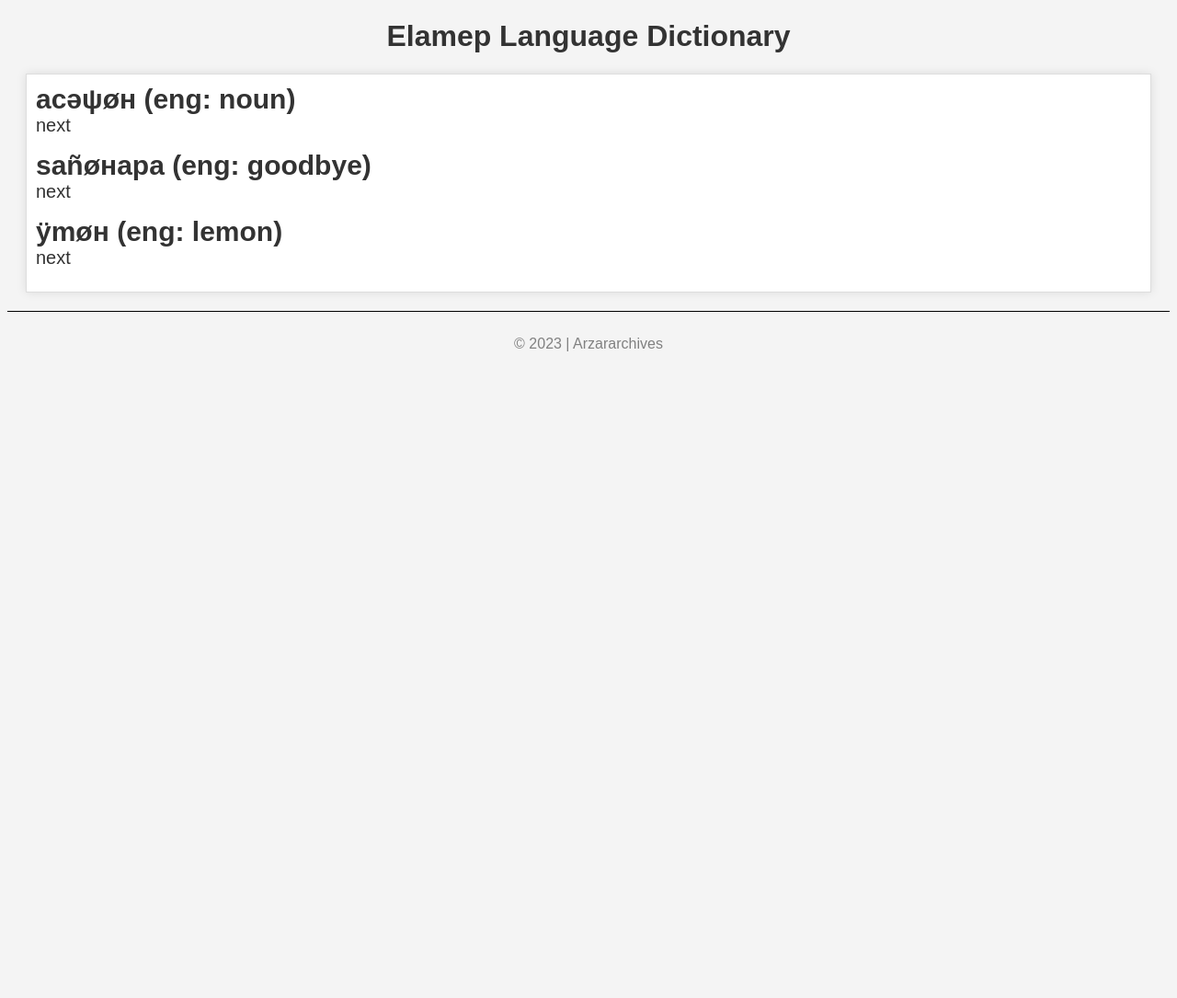
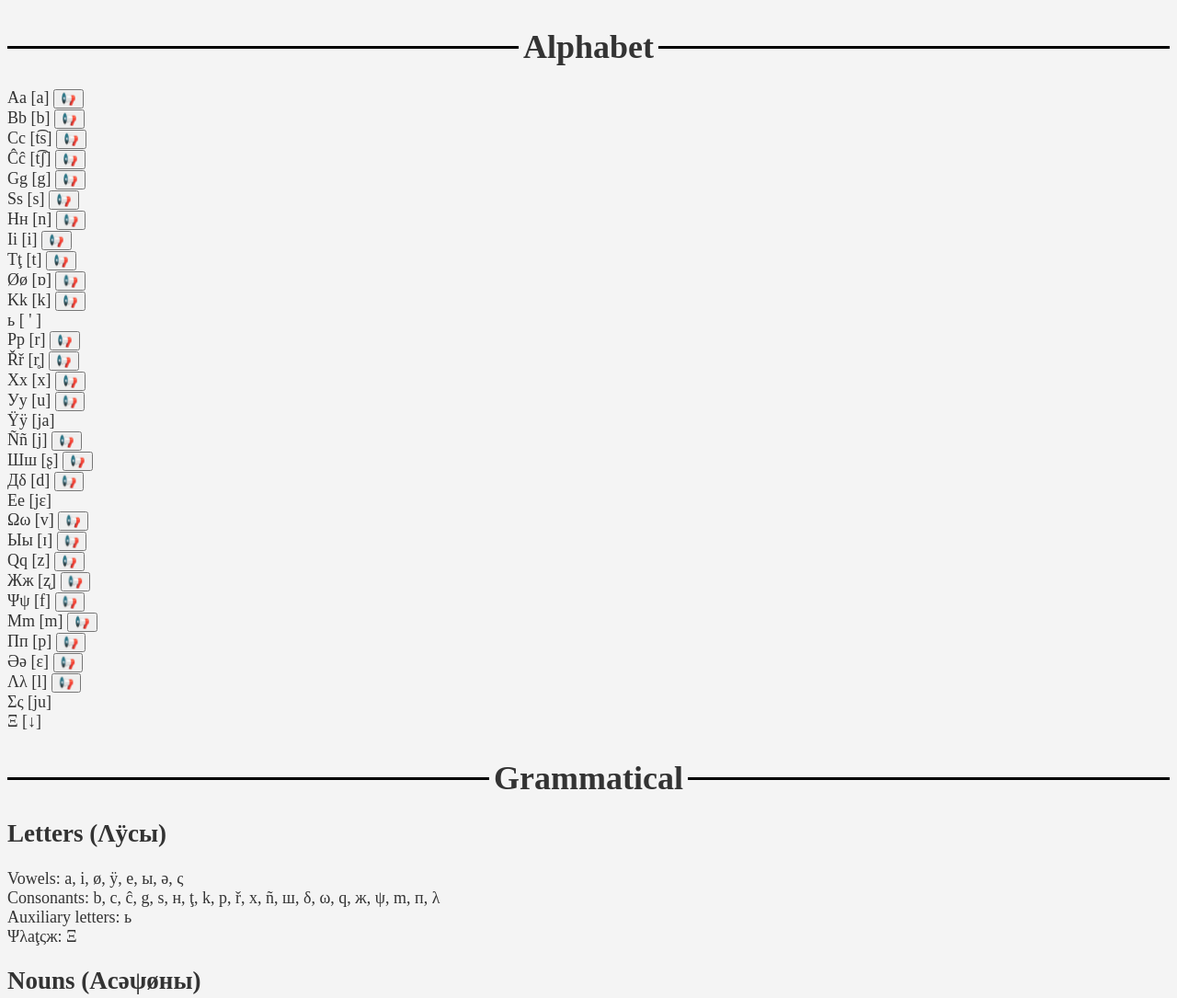
Before and after one commit to ArZarLordOfMango/elamep_language, a plain HTML site: page index.html in a window 1280 px wide. Shown: the top 1085 px of the page at 92% size. Before the commit the page ends 800 px from the top, so only its background shows below. Drawn offline with Linux system fonts and the light colour scheme.

Commit message:
today i cap of tee

```diff
--- a/index.html
+++ b/index.html
@@ -7,6 +7,60 @@
     <link rel="stylesheet" href="style.css">
 </head>
 <body>
+
+    <h1>Alphabet</h1>
+
+    Aa [a] <button class="sound-button" data-sound="https://upload.wikimedia.org/wikipedia/commons/6/65/Open_front_unrounded_vowel.ogg" onclick="playSound(this)">📢</button> <br>
+    Bb [b] <button class="sound-button" data-sound="https://upload.wikimedia.org/wikipedia/commons/2/2c/Voiced_bilabial_plosive.ogg" onclick="playSound(this)">📢</button> <br>
+    Cc [t͡s] <button class="sound-button" data-sound="https://upload.wikimedia.org/wikipedia/commons/9/9d/Voiceless_alveolar_sibilant_affricate.oga" onclick="playSound(this)">📢</button> <br>
+    Ĉĉ [t͡ʃ] <button class="sound-button" data-sound="https://upload.wikimedia.org/wikipedia/commons/9/97/Voiceless_palato-alveolar_affricate.ogg" onclick="playSound(this)">📢</button> <br>
+    Gg [g] <button class="sound-button" data-sound="https://upload.wikimedia.org/wikipedia/commons/1/12/Voiced_velar_plosive_02.ogg" onclick="playSound(this)">📢</button> <br>
+    Ss [s] <button class="sound-button" data-sound="https://upload.wikimedia.org/wikipedia/commons/a/ac/Voiceless_alveolar_sibilant.ogg" onclick="playSound(this)">📢</button> <br>
+    Нн [n] <button class="sound-button" data-sound="https://upload.wikimedia.org/wikipedia/commons/2/29/Alveolar_nasal.ogg" onclick="playSound(this)">📢</button> <br>
+    Іі [i] <button class="sound-button" data-sound="https://upload.wikimedia.org/wikipedia/commons/9/91/Close_front_unrounded_vowel.ogg" onclick="playSound(this)">📢</button> <br>
+    Tţ [t] <button class="sound-button" data-sound="https://upload.wikimedia.org/wikipedia/commons/0/02/Voiceless_alveolar_plosive.ogg" onclick="playSound(this)">📢</button> <br>
+    Øø [ɒ] <button class="sound-button" data-sound="https://upload.wikimedia.org/wikipedia/commons/3/31/PR-open_back_rounded_vowel.ogg" onclick="playSound(this)">📢</button> <br>
+    Kk [k] <button class="sound-button" data-sound="https://upload.wikimedia.org/wikipedia/commons/e/e3/Voiceless_velar_plosive.ogg" onclick="playSound(this)">📢</button> <br>
+    ь [ ' ] <br>
+    Рр  [r] <button class="sound-button" data-sound="https://upload.wikimedia.org/wikipedia/commons/c/ce/Alveolar_trill.ogg" onclick="playSound(this)">📢</button> <br>
+    Řř [r̥] <button class="sound-button" data-sound="https://upload.wikimedia.org/wikipedia/commons/1/1e/Voiceless_alveolar_trill.ogg" onclick="playSound(this)">📢</button> <br>
+    Хх  [х] <button class="sound-button" data-sound="https://upload.wikimedia.org/wikipedia/commons/0/0f/Voiceless_velar_fricative.ogg" onclick="playSound(this)">📢</button> <br>
+    Уу  [u] <button class="sound-button" data-sound="https://upload.wikimedia.org/wikipedia/commons/5/5d/Close_back_rounded_vowel.ogg" onclick="playSound(this)">📢</button> <br>
+    Ÿÿ [ja] <br>
+    Ññ  [j] <button class="sound-button" data-sound="https://upload.wikimedia.org/wikipedia/commons/e/e8/Palatal_approximant.ogg" onclick="playSound(this)">📢</button> <br>
+    Шш  [ʂ] <button class="sound-button" data-sound="https://upload.wikimedia.org/wikipedia/commons/b/b1/Voiceless_retroflex_sibilant.ogg" onclick="playSound(this)">📢</button> <br>
+    Дδ  [d] <button class="sound-button" data-sound="https://upload.wikimedia.org/wikipedia/commons/0/01/Voiced_alveolar_plosive.ogg" onclick="playSound(this)">📢</button> <br>
+    Ее  [jε] <br>
+    Ωω  [v] <button class="sound-button" data-sound="https://upload.wikimedia.org/wikipedia/commons/4/42/Voiced_labio-dental_fricative.ogg" onclick="playSound(this)">📢</button> <br>
+    Ыы [ɪ] <button class="sound-button" data-sound="https://upload.wikimedia.org/wikipedia/commons/4/4c/Near-close_near-front_unrounded_vowel.ogg" onclick="playSound(this)">📢</button> <br>
+    Qq [z] <button class="sound-button" data-sound="https://upload.wikimedia.org/wikipedia/commons/c/c0/Voiced_alveolar_sibilant.ogg" onclick="playSound(this)">📢</button> <br>
+    Жж [ʐ] <button class="sound-button" data-sound="https://upload.wikimedia.org/wikipedia/commons/7/7f/Voiced_retroflex_sibilant.ogg" onclick="playSound(this)">📢</button> <br>
+    Ψψ [f] <button class="sound-button" data-sound="https://upload.wikimedia.org/wikipedia/commons/c/c7/Voiceless_labio-dental_fricative.ogg" onclick="playSound(this)">📢</button> <br>
+    Mm [m] <button class="sound-button" data-sound="https://upload.wikimedia.org/wikipedia/commons/a/a9/Bilabial_nasal.ogg" onclick="playSound(this)">📢</button> <br>
+    Пп [p] <button class="sound-button" data-sound="https://upload.wikimedia.org/wikipedia/commons/5/51/Voiceless_bilabial_plosive.ogg" onclick="playSound(this)">📢</button> <br>
+    Əə [ε] <button class="sound-button" data-sound="https://upload.wikimedia.org/wikipedia/commons/7/71/Open-mid_front_unrounded_vowel.ogg" onclick="playSound(this)">📢</button> <br>
+    Λλ [l] <button class="sound-button" data-sound="https://upload.wikimedia.org/wikipedia/commons/b/bc/Alveolar_lateral_approximant.ogg" onclick="playSound(this)">📢</button> <br>
+    Σς [ju] <br>
+    Ξ [↓]
+
+
+    <h1>Grammatical</h1>
+
+     <h2> Letters (Λÿcы)</h2>
+
+Vowels: a, і, ø, ÿ, е, ы, ə, ς <br>
+Consonants: b, c, ĉ, g, s, н, ţ, k, р, ř, х, ñ, ш, δ, ω, q, ж, ψ, m, п, λ <br>
+Auxiliary letters: ь <br>
+Ψλaţςж: Ξ <br>
+
+    <h2>Nouns (Acəψøны)</h2>
+
+Nouns in Elamep have only number: Singular and Plural.
+<br>
+To make Plural: <br>
+	— add "ы" if the word ends in a consonant. <br>
+    — add "i" if the word ends in a vowel or "ñ".
+
     <h1>Elamep Language Dictionary</h1>
     <div id="dictionary"></div>
     <script src="script.js"></script>
--- a/style.css
+++ b/style.css
@@ -1,13 +1,37 @@
 body {
-  font-family: Arial, sans-serif;
+  font-family: "Times New Roman", Times, serif;
   background-color: #f4f4f4;
   color: #333;
+  text-align: left;
+  font-size: 18px;
+}
+
+h1 {
   text-align: center;
+  position: relative;
+  margin-top: 30px;
+  display: flex;
+  align-items: center;
 }
+
+h1::before,
+h1::after {
+  content: "";
+  flex: 1;
+  border-top: 3px solid black;
+}
+
+h1::before {
+  margin-right: 5px;
+}
+
+h1::after {
+  margin-left: 5px;
+}
+
 #dictionary {
   margin: 20px;
   padding: 10px;
-  text-align: left;
   background: #fff;
   border: 1px solid #ddd;
   box-shadow: 0 0 10px rgba(0, 0, 0, 0.1);
```
